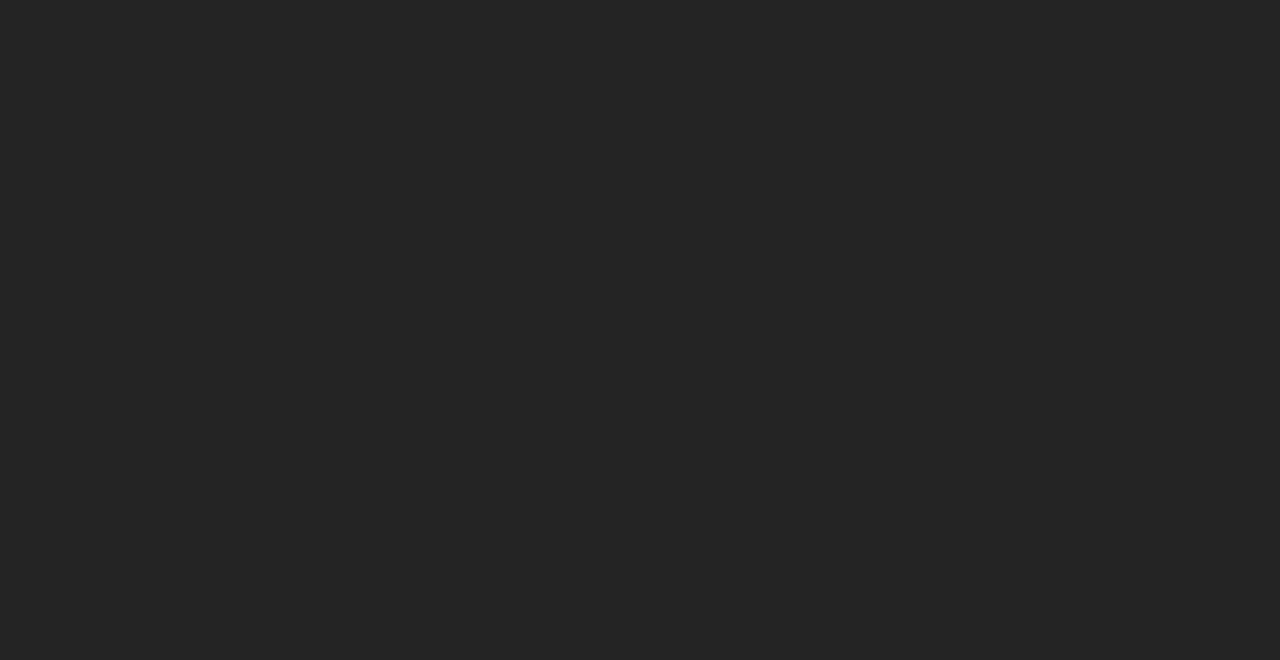
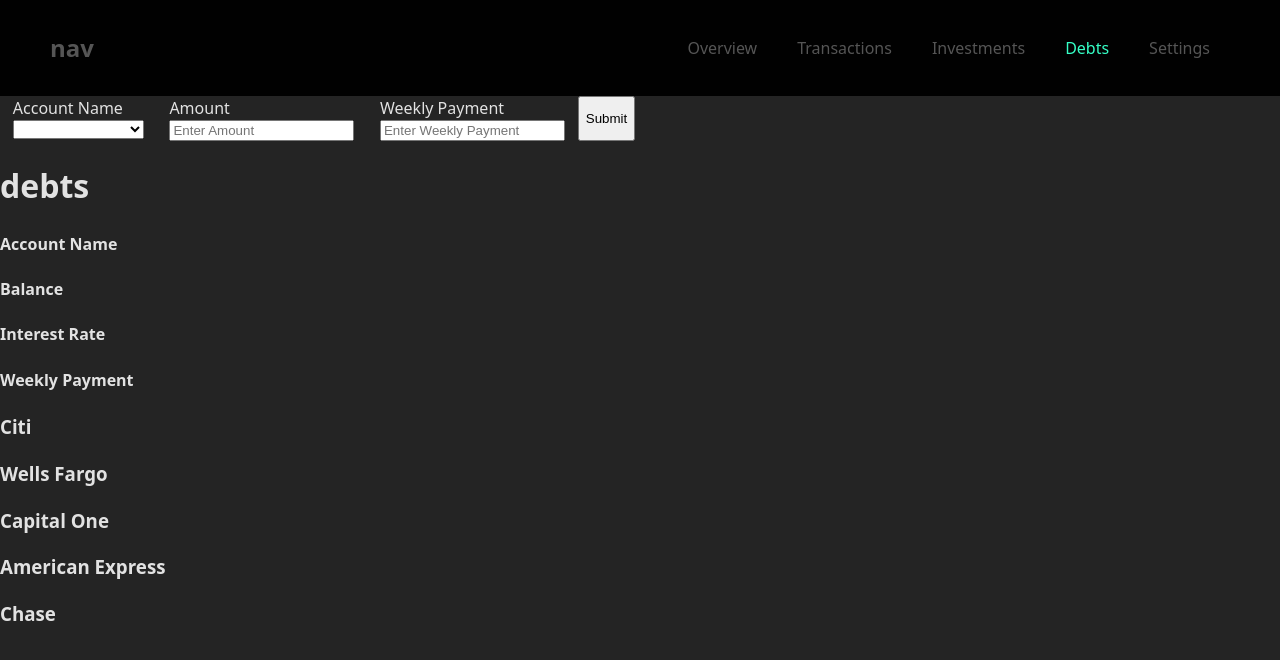
Before and after one commit to Bryang09/MERNfinance, a React (Vite) app in the folder frontend/: page /demo/debts in a window 1280 px wide. Before the commit this address had no page. Shown: the top 660 px of the page. Built offline with nearby package versions, Linux system fonts and the light colour scheme.

Commit message:
Added Basic Functionality To The Debts Page

```diff
--- a/frontend/src/App.jsx
+++ b/frontend/src/App.jsx
@@ -7,6 +7,7 @@ import Home from "./pages/Home";
 import Demo from "./pages/Demo/DemoOverview";
 import DemoTransaction from "./pages/Demo/DemoTranactions";
 import DemoInvestments from "./pages/Demo/DemoInvestments";
+import DemoDebts from "./pages/Demo/DemoDebts";
 
 function App() {
   return (
@@ -16,6 +17,7 @@ function App() {
         <Route path="/demo" element={<Demo />} />
         <Route path="/demo/transactions" element={<DemoTransaction />} />
         <Route path="demo/investments" element={<DemoInvestments />} />
+        <Route path="demo/debts" element={<DemoDebts />} />
       </Routes>
     </>
   );
--- a/frontend/src/components/Nav.jsx
+++ b/frontend/src/components/Demo/Nav.jsx
@@ -1,7 +1,7 @@
 import { NavLink } from "react-router-dom";
 
 // import "../styles/nav.scss";
-import "../styles/nav.scss";
+import "../../styles/nav.scss";
 
 function NavDemo() {
   return (
@@ -20,6 +20,9 @@ function NavDemo() {
           <NavLink to="/demo/investments">
             <li>Investments</li>
           </NavLink>
+          <NavLink to="/demo/debts">
+            <li>Debts</li>
+          </NavLink>
           <NavLink to="/demo/settings">
             <li>Settings</li>
           </NavLink>
--- /dev/null
+++ b/frontend/src/pages/Demo/DemoDebts.jsx
@@ -0,0 +1,143 @@
+import { useState } from "react";
+import NavDemo from "../../components/Demo/Nav";
+
+import { User } from "../../pages/Demo/User";
+import "../../styles/demo/debts.scss";
+
+function DemoDebts() {
+  const [debts, setDebts] = useState(
+    User.debts.sort((a, b) => a.balance - b.balance)
+  );
+  const [account, setAccount] = useState("");
+  const [newDebt, setNewDebt] = useState("");
+  const [amount, setAmount] = useState("");
+  const [interest, setInterst] = useState("");
+  const [weeklyPayment, setWeeklyPayment] = useState("");
+
+  console.log(debts);
+  console.log(account);
+
+  function handleSubmit(e) {
+    e.preventDefault();
+    // e.target.reset();
+
+    const accName = account === "other" ? newDebt : account;
+
+    const newDebtBalance = debts.map((debt) => {
+      if (debt.account_name == account) {
+        return {
+          ...debt,
+          balance: debt.balance + parseInt(amount),
+        };
+      } else return debt;
+    });
+    setDebts(newDebtBalance);
+
+    if (account == "other") {
+      const debt = {
+        accName: accName,
+        amount_paid: 0,
+        balance: amount,
+        interest,
+        weekly_payment: weeklyPayment,
+      };
+      newDebtAccount(debt);
+    }
+
+    function newDebtAccount(debt) {
+      setDebts([...debts, debt]);
+    }
+  }
+
+  return (
+    <>
+      <NavDemo />
+      <div className="debts-container">
+        <form onSubmit={handleSubmit}>
+          <span>
+            <label htmlFor="account">Account Name</label>
+            <select
+              name="account"
+              id="account"
+              onChange={(e) => setAccount(e.target.value)}
+              value={account}
+              required
+            >
+              <option disabled></option>
+              {debts.map((d) => {
+                return (
+                  <option value={d.account_name} key={d._id}>
+                    {d.account_name}
+                  </option>
+                );
+              })}
+              <option value="other">Other</option>
+            </select>
+          </span>
+
+          {account === "other" && (
+            <span>
+              <label htmlFor="newDebt">New Debt Name</label>
+              <input type="text" name="newDebt" id="newDebt" required />
+            </span>
+          )}
+          <span>
+            <label htmlFor="amount">Amount</label>
+            <input
+              type="number"
+              name="amount"
+              id="amount"
+              placeholder="Enter Amount"
+              onChange={(e) => setAmount(e.target.value)}
+              required
+            />
+          </span>
+          {account === "other" && (
+            <span>
+              <label htmlFor="interest">Interest Rate</label>
+              <input
+                type="text"
+                name="interest"
+                id="interest"
+                placeholder="Enter Interest Rate"
+                onChange={(e) => setInterst(e.target.value)}
+                required
+              />
+            </span>
+          )}
+
+          <span>
+            <label htmlFor="payment">Weekly Payment</label>
+            <input
+              type="text"
+              name="payment"
+              id="payment"
+              placeholder="Enter Weekly Payment"
+              onChange={(e) => setWeeklyPayment(e.target.value)}
+              required
+            />
+          </span>
+          <button>Submit</button>
+        </form>
+        <h1>debts</h1>
+        <div className="results-container">
+          <div className="restults-headers">
+            <h4>Account Name</h4>
+            <h4>Balance</h4>
+            <h4>Interest Rate</h4>
+            <h4>Weekly Payment</h4>
+          </div>
+          {debts.map((debt) => {
+            return (
+              <div>
+                <h3>{debt.account_name}</h3>
+              </div>
+            );
+          })}
+        </div>
+      </div>
+    </>
+  );
+}
+
+export default DemoDebts;
--- a/frontend/src/pages/Demo/DemoInvestments.jsx
+++ b/frontend/src/pages/Demo/DemoInvestments.jsx
@@ -1,8 +1,6 @@
 import { useState } from "react";
-import Nav from "../../components/Nav";
-import { LineChart } from "@mui/x-charts";
+import Nav from "../../components/Demo/Nav";
 
-// import "../../styles/demo/debts.scss";
 import "../../styles/demo/investments.scss";
 import { User } from "./User";
 import DemoInvestmentResults from "../../components/Demo/DemoInvestmentResults";
@@ -22,6 +20,8 @@ function DemoInvestments() {
     e.preventDefault();
     console.log(type);
     const acc = type == "other" ? newAccount : name;
+    e.target.reset();
+    setType("");
 
     const newCurrentBalance = investments.map((investment) => {
       if (investment.account_name === type) {
@@ -66,10 +66,6 @@ function DemoInvestments() {
       };
       newInvestment(invest);
     }
-
-    // if (type === "401k" || type === "Roth IRA" || type="") {
-    //   setInvestments(newCurrentBalance);
-    // }
   }
 
   function newInvestment(investment) {
@@ -82,8 +78,6 @@ function DemoInvestments() {
     setSavings([...savings, saving]);
   }
 
-  // const []
-  console.log(investments);
   return (
     <>
       <Nav />
@@ -118,7 +112,7 @@ function DemoInvestments() {
                     name="new-account"
                     id="new-account"
                     onChange={(e) => setNewAccount(e.target.value)}
-                    value={() => e.target.value}
+                    // value={() => e.target.value}
                   />
                 </div>
               ) : null}
@@ -149,6 +143,7 @@ function DemoInvestments() {
               type="Investments"
               investments={investments}
             />
+            {/* <DemoInvestmentResults type="Savings" investments={savings} /> */}
           </div>
         </div>
       </div>
--- a/frontend/src/pages/Demo/DemoOverview.jsx
+++ b/frontend/src/pages/Demo/DemoOverview.jsx
@@ -1,5 +1,5 @@
 import Overview2 from "../../components/Demo/Overview2";
-import NavDemo from "../../components/Nav";
+import NavDemo from "../../components/Demo/Nav";
 // import "../../styles/demo.scss";
 import "../../styles/demo/overview2.scss";
 import { User } from "./User";
--- a/frontend/src/pages/Demo/DemoTranactions.jsx
+++ b/frontend/src/pages/Demo/DemoTranactions.jsx
@@ -1,5 +1,5 @@
 import { useState, useEffect } from "react";
-import NavDemo from "../../components/Nav";
+import NavDemo from "../../components/Demo/Nav";
 import "../../styles/demo/transactions.scss";
 import "../../styles/demo.scss";
 import DemoAddTransaction from "../../components/DemoAddTransaction";
--- a/frontend/src/pages/Demo/User.js
+++ b/frontend/src/pages/Demo/User.js
@@ -1,6 +1,6 @@
 export const User = {
   name: "Bryan",
-  monthly_income: 4000,
+  monthly_income: 6500,
   goal: "Debt",
   snowball: 40,
   debts: [
@@ -74,6 +74,8 @@ export const User = {
       account_name: "American Express HYSA",
       initial_balance: 2000,
       current_balance: 2000,
+      weekly_investment: 20,
+      apy: 3.5,
     },
   ],
   transactions: [
--- a/frontend/src/styles/demo/debts.scss
+++ b/frontend/src/styles/demo/debts.scss
@@ -1,44 +1,8 @@
-$bg: #071424;
-
-.debt-page-container {
-  width: 100vw;
-  background-color: $bg;
-  min-height: 100vh;
+form {
   display: flex;
-  //   justify-content: center;
-
-  .debt-container {
-    display: flex;
-    justify-self: flex-start;
-    padding-left: 5vw;
-    color: #333;
-    flex-direction: column;
-    width: 90vw;
-  }
-
-  .debt-section {
-    width: 100%;
-    background: #fff;
-  }
-
-  .input-container {
+  span {
     display: flex;
     flex-direction: column;
-    padding: 0 10px;
-  }
-
-  .form-container {
-    width: 100%;
-    background: #fff;
-    form {
-      display: flex;
-      padding: 20px 10px;
-
-      button {
-        background: red;
-        outline: none;
-        border: none;
-      }
-    }
+    margin: 0 1%;
   }
 }
--- a/frontend/src/styles/demo/investments.scss
+++ b/frontend/src/styles/demo/investments.scss
@@ -4,6 +4,7 @@ $accent: #35ffc6;
   background: #fff;
   width: 100vw;
   min-height: 100vh;
+  padding-bottom: 5vh;
   color: #333;
 
   .investment-container {
@@ -95,6 +96,8 @@ $accent: #35ffc6;
   background: #333;
   color: #fff;
   padding-left: 15px;
+  margin-bottom: 5vh;
+  // height: 60vh;
 
   .headers {
     padding: 10px 0;
@@ -134,7 +137,6 @@ $accent: #35ffc6;
 }
 
 .expanded-results {
-  //   background-color: red;
   background-color: darken(#333, 4%);
   width: 70%;
   height: 80vh;
--- a/frontend/src/styles/demo/transactions.scss
+++ b/frontend/src/styles/demo/transactions.scss
@@ -124,6 +124,10 @@ $accent: #35ffc6;
     span {
       margin: 10px;
     }
+
+    .over {
+      color: #c00000;
+    }
     margin: 0 10px;
   }
 }
```
